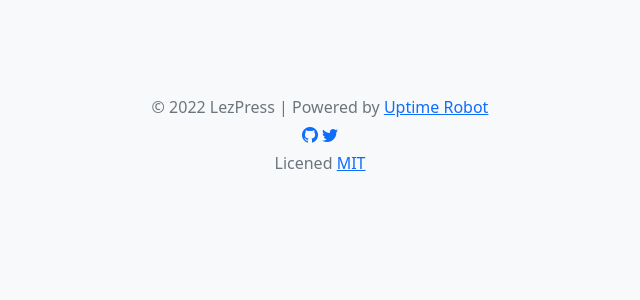
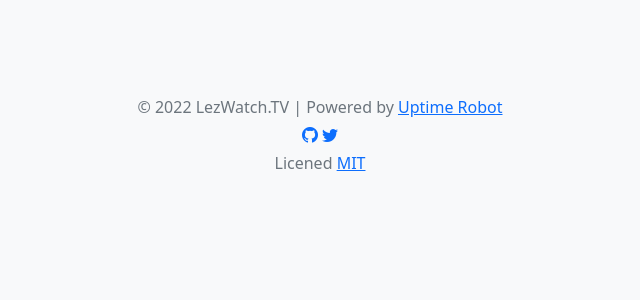
Before and after one commit to LezWatch/status-page, a PHP site: page / in a window 1280 px wide. Shown: the part 357-657 px from the top of the page, without its empty margins (320-960 px from the left). Run offline with PHP 8.4, Linux system fonts and the light colour scheme; some libraries are stand-ins or nearby versions.

```diff
--- a/index.php
+++ b/index.php
@@ -62,7 +62,7 @@
 			</main>
 
 			<footer class="my-5 pt-5 text-muted text-center text-small">
-				<p class="mb-1">&copy; <?php echo date( 'Y' ); ?> LezPress | Powered by <a href="<?php echo $uptime_url; ?>">Uptime Robot</a></p>
+				<p class="mb-1">&copy; <?php echo date( 'Y' ); ?> LezWatch.TV | Powered by <a href="<?php echo $uptime_url; ?>">Uptime Robot</a></p>
 
 				<p class="mb-1"><a href="https://github.com/LezWatch/status-page/" target="_blank"><i class="bi bi-github"></a></i> <a href="https://twitter.com/lezwatchtv/" target="_blank"><i class="bi bi-twitter"></i></a></p>
 
```
